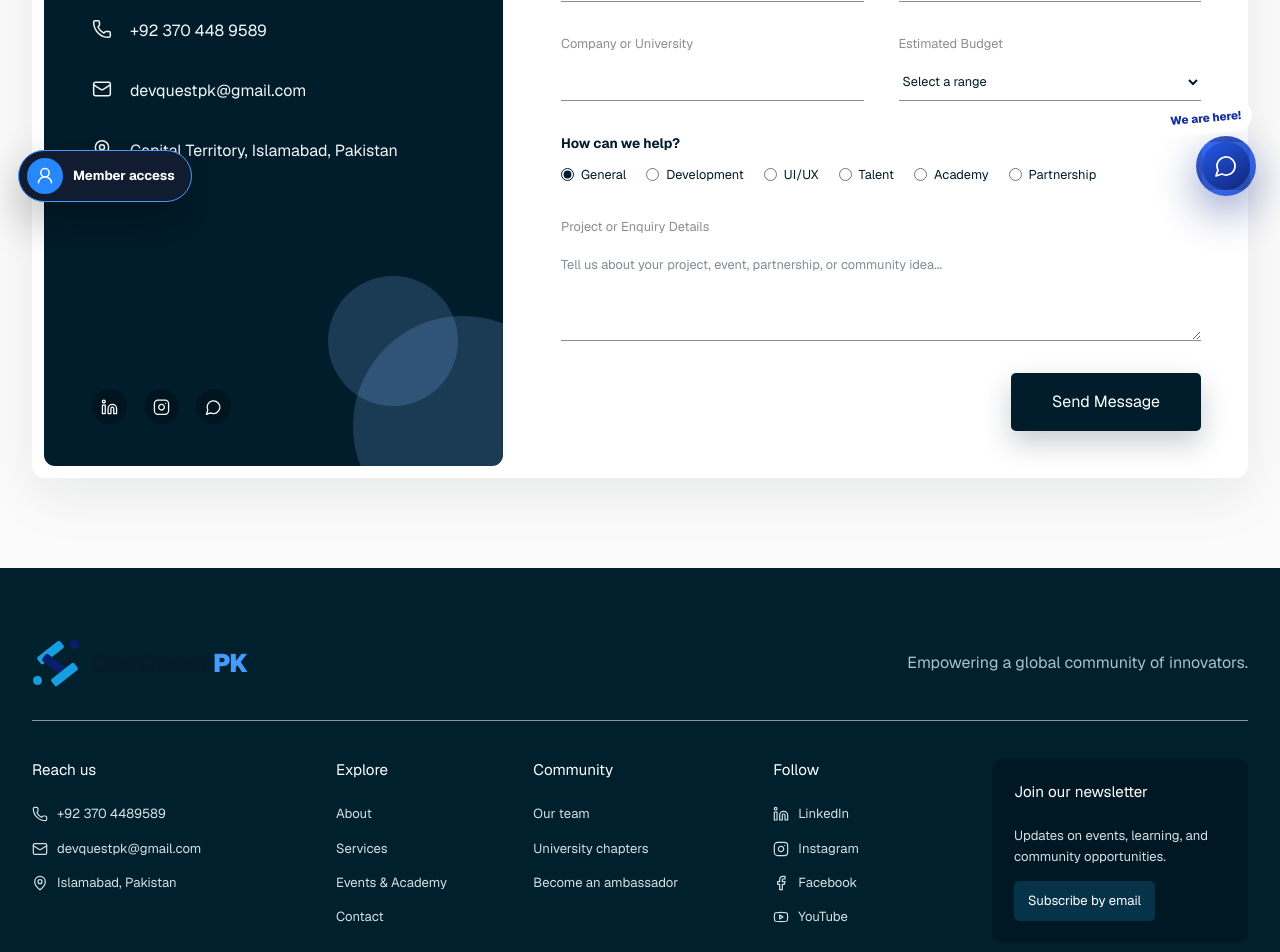
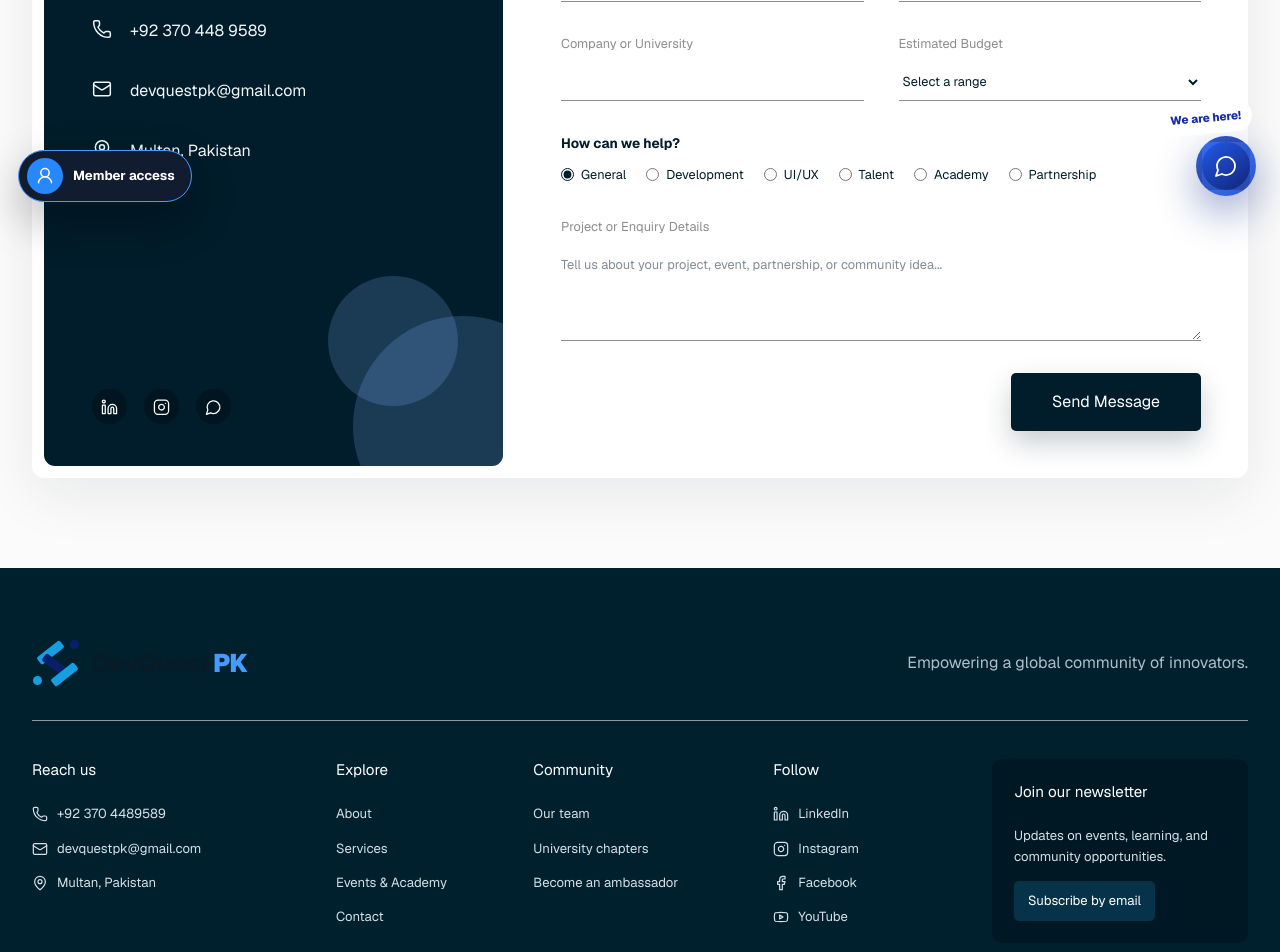
Before and after one commit to devquestpk-web/Devquestweb, a Next.js app: page /contact in a window 1280 px wide. Shown: the part 580-1532 px from the top of the page. Built offline with nearby package versions, Linux system fonts and the light colour scheme; no server answers.

Commit message:
Update DevQuest location to Multan

```diff
--- a/app/components/site-shell.tsx
+++ b/app/components/site-shell.tsx
@@ -48,7 +48,7 @@ export function SiteFooter() {
       <footer className="dq-footer">
         <div className="dq-shell dq-footer-title"><Brand /><p>Empowering a global community of innovators.</p></div>
         <div className="dq-shell dq-footer-grid">
-          <div><h3>Reach us</h3><a href="tel:+923704489589"><Phone /> +92 370 4489589</a><a href="mailto:devquestpk@gmail.com"><Mail /> devquestpk@gmail.com</a><span><MapPin /> Islamabad, Pakistan</span></div>
+          <div><h3>Reach us</h3><a href="tel:+923704489589"><Phone /> +92 370 4489589</a><a href="mailto:devquestpk@gmail.com"><Mail /> devquestpk@gmail.com</a><span><MapPin /> Multan, Pakistan</span></div>
           <div><h3>Explore</h3><Link href="/about">About</Link><Link href="/services">Services</Link><Link href="/events">Events &amp; Academy</Link><Link href="/contact">Contact</Link></div>
           <div><h3>Community</h3><Link href="/about#team">Our team</Link><Link href="/community#chapters">University chapters</Link><Link href="/ambassador">Become an ambassador</Link></div>
           <div><h3>Follow</h3><a href="https://pk.linkedin.com/company/devquest-pk" target="_blank" rel="noreferrer"><Linkedin /> LinkedIn</a><a href="https://www.instagram.com/devquestpk/" target="_blank" rel="noreferrer"><Instagram /> Instagram</a><a href="https://www.facebook.com/DevQuestPKOfficial" target="_blank" rel="noreferrer"><Facebook /> Facebook</a><a href="https://www.youtube.com/@DevQuestPK" target="_blank" rel="noreferrer"><Youtube /> YouTube</a></div>
--- a/app/contact/page.tsx
+++ b/app/contact/page.tsx
@@ -11,7 +11,7 @@ export default function ContactPage() {
       <section className="dq-shell dq-contact-card">
         <aside className="dq-contact-info">
           <h2>Contact Information</h2><p>Say something to start a live chat!</p>
-          <div className="dq-contact-lines"><a href="tel:+923704489589"><Phone /> +92 370 448 9589</a><a href="mailto:devquestpk@gmail.com"><Mail /> devquestpk@gmail.com</a><span><MapPin /> Capital Territory, Islamabad, Pakistan</span></div>
+          <div className="dq-contact-lines"><a href="tel:+923704489589"><Phone /> +92 370 448 9589</a><a href="mailto:devquestpk@gmail.com"><Mail /> devquestpk@gmail.com</a><span><MapPin /> Multan, Pakistan</span></div>
           <div className="dq-contact-social"><a href="https://pk.linkedin.com/company/devquest-pk" target="_blank" rel="noreferrer" aria-label="LinkedIn"><Linkedin /></a><a href="https://www.instagram.com/devquestpk/" target="_blank" rel="noreferrer" aria-label="Instagram"><Instagram /></a><a href="https://wa.me/923704489589" target="_blank" rel="noreferrer" aria-label="WhatsApp"><MessageCircle /></a></div>
           <i className="contact-circle one" /><i className="contact-circle two" />
         </aside>
```
